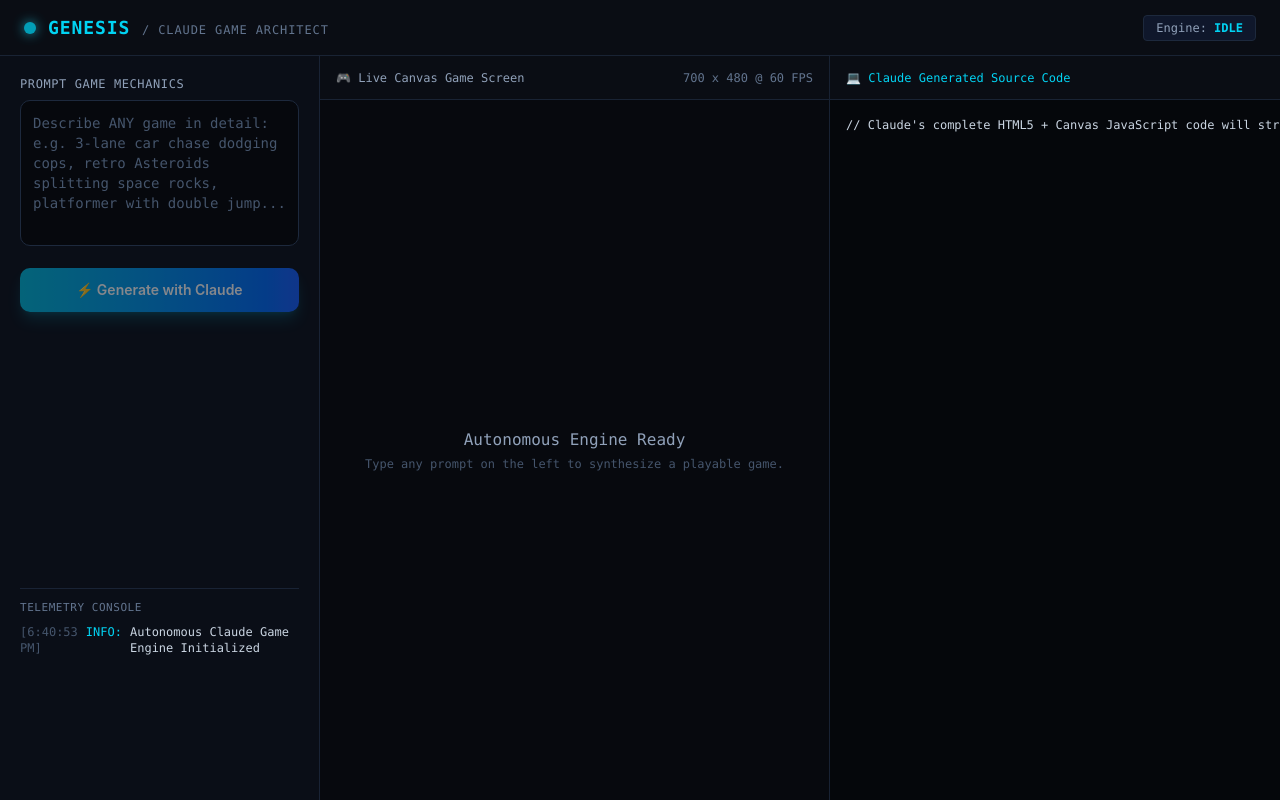
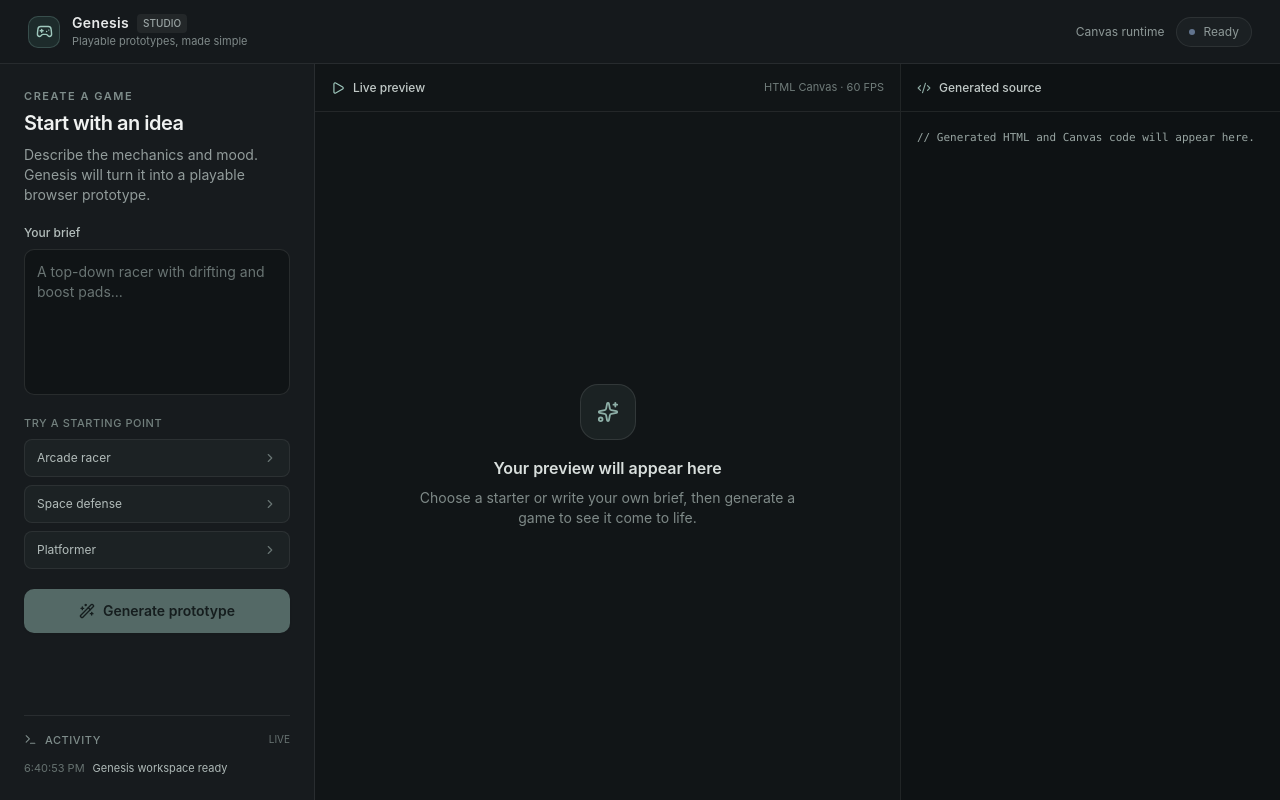
Before and after one commit to Ambhrin/genesisBGKV, a Next.js app: page / in a window 1280 px wide. Built offline with nearby package versions, Linux system fonts and the light colour scheme.

Commit message:
Refine Genesis studio frontend

```diff
--- a/app/layout.tsx
+++ b/app/layout.tsx
@@ -3,8 +3,8 @@ import type { Metadata, Viewport } from 'next'
 import './globals.css'
 
 export const metadata: Metadata = {
-  title: 'v0 App',
-  description: 'Created with v0',
+  title: 'Genesis Studio — Playable Prototypes',
+  description: 'Turn game ideas into playable browser prototypes with Genesis Studio.',
   generator: 'v0.app',
   icons: {
     icon: [
--- a/components/game-ide.tsx
+++ b/components/game-ide.tsx
@@ -1,212 +1,157 @@
-"use client";
+'use client'
 
-import React, { useState, useEffect, useRef } from "react";
+import React, { useEffect, useRef, useState } from 'react'
+import {
+  Check,
+  ChevronRight,
+  Code2,
+  Copy,
+  Gamepad2,
+  LoaderCircle,
+  Play,
+  Sparkles,
+  Terminal,
+  WandSparkles,
+} from 'lucide-react'
+
+const starterPrompts = [
+  { label: 'Arcade racer', prompt: 'A polished top-down arcade racer with traffic, boost pads, and lap timing.' },
+  { label: 'Space defense', prompt: 'A focused space defense game with waves of asteroids, upgrades, and a high score.' },
+  { label: 'Platformer', prompt: 'A compact platformer with double jump, moving platforms, collectibles, and a finish flag.' },
+]
+
+type LogEntry = [string, string, string]
 
 export function GameIde() {
-  const [prompt, setPrompt] = useState("");
-  const [loading, setLoading] = useState(false);
-  const [gameHtml, setGameHtml] = useState("");
-  const [copied, setCopied] = useState(false);
-  const [logs, setLogs] = useState<[string, string, string][]>([
-    [new Date().toLocaleTimeString(), "info", "Autonomous Claude Game Engine Initialized"],
-  ]);
-  const [status, setStatus] = useState<"idle" | "generating" | "running" | "healing">("idle");
-  const iframeRef = useRef<HTMLIFrameElement>(null);
+  const [prompt, setPrompt] = useState('')
+  const [loading, setLoading] = useState(false)
+  const [gameHtml, setGameHtml] = useState('')
+  const [copied, setCopied] = useState(false)
+  const [logs, setLogs] = useState<LogEntry[]>([
+    [new Date().toLocaleTimeString(), 'info', 'Genesis workspace ready'],
+  ])
+  const [status, setStatus] = useState<'idle' | 'generating' | 'running' | 'healing'>('idle')
+  const iframeRef = useRef<HTMLIFrameElement>(null)
 
-  const addLog = (type: "info" | "success" | "error", message: string) => {
-    const time = new Date().toLocaleTimeString();
-    setLogs((prev) => [...prev, [time, type, message]]);
-  };
+  const addLog = (type: 'info' | 'success' | 'error', message: string) => {
+    const time = new Date().toLocaleTimeString()
+    setLogs((prev) => [...prev, [time, type, message]])
+  }
 
   const handleGenerate = async (customPrompt?: string) => {
-    const targetPrompt = customPrompt || prompt;
-    if (!targetPrompt.trim()) return;
-
-    setLoading(true);
-    setStatus("generating");
-    addLog("info", `Claude 3.5 synthesizing: "${targetPrompt}"...`);
+    const targetPrompt = customPrompt || prompt
+    if (!targetPrompt.trim()) return
+    setPrompt(targetPrompt)
+    setLoading(true)
+    setStatus('generating')
+    addLog('info', `Building a playable prototype from your brief...`)
 
     try {
-      const res = await fetch("/api/generate", {
-        method: "POST",
-        headers: { "Content-Type": "application/json" },
+      const res = await fetch('/api/generate', {
+        method: 'POST',
+        headers: { 'Content-Type': 'application/json' },
         body: JSON.stringify({ prompt: targetPrompt }),
-      });
+      })
+      const data = await res.json()
+      if (!data.success) throw new Error(data.error || 'Generation failed')
+      setGameHtml(data.gameHtml)
+      setStatus('running')
+      addLog('success', 'Prototype is live in the preview panel.')
+    } catch (err: any) {
+      setStatus('idle')
+      addLog('error', err.message || 'Generation failed.')
+    } finally {
+      setLoading(false)
+    }
+  }
 
-      const data = await res.json();
-      if (!data.success) throw new Error(data.error || "Generation failed");
-
-      setGameHtml(data.gameHtml);
-      setStatus("running");
-      addLog("success", "Synthesis complete! 60 FPS Canvas engine running.");
-    } catch (err: any) {
-      setStatus("idle");
-      addLog("error", err.message || "Synthesis failed.");
-    } finally {
-      setLoading(false);
-    }
-  };
-
-  // Autonomous Self-Healing Error Trap
   useEffect(() => {
     const handleMessage = async (event: MessageEvent) => {
-      if (event.data?.type === "GAME_ERROR") {
-        const errorMsg = event.data.error;
-        addLog("error", `Runtime crash: ${errorMsg}`);
-        setStatus("healing");
-
-        try {
-          const res = await fetch("/api/generate", {
-            method: "POST",
-            headers: { "Content-Type": "application/json" },
-            body: JSON.stringify({
-              prompt,
-              errorContext: errorMsg,
-              previousCode: gameHtml,
-            }),
-          });
-          const data = await res.json();
-          if (data.success) {
-            setGameHtml(data.gameHtml);
-            setStatus("running");
-            addLog("success", "Claude healed and patched the game code!");
-          }
-        } catch {
-          addLog("error", "Self-healing failed.");
-          setStatus("running");
+      if (event.data?.type !== 'GAME_ERROR') return
+      const errorMsg = event.data.error
+      addLog('error', `Preview error: ${errorMsg}`)
+      setStatus('healing')
+      try {
+        const res = await fetch('/api/generate', {
+          method: 'POST',
+          headers: { 'Content-Type': 'application/json' },
+          body: JSON.stringify({ prompt, errorContext: errorMsg, previousCode: gameHtml }),
+        })
+        const data = await res.json()
+        if (data.success) {
+          setGameHtml(data.gameHtml)
+          setStatus('running')
+          addLog('success', 'Preview recovered and is running again.')
         }
+      } catch {
+        addLog('error', 'Automatic recovery could not complete.')
+        setStatus('running')
       }
-    };
-
-    window.addEventListener("message", handleMessage);
-    return () => window.removeEventListener("message", handleMessage);
-  }, [gameHtml, prompt]);
+    }
+    window.addEventListener('message', handleMessage)
+    return () => window.removeEventListener('message', handleMessage)
+  }, [gameHtml, prompt])
 
   const copyToClipboard = () => {
-    if (!gameHtml) return;
-    navigator.clipboard.writeText(gameHtml);
-    setCopied(true);
-    setTimeout(() => setCopied(false), 2000);
-  };
+    if (!gameHtml) return
+    navigator.clipboard.writeText(gameHtml)
+    setCopied(true)
+    setTimeout(() => setCopied(false), 2000)
+  }
 
   const wrappedGameHtml = gameHtml
     ? gameHtml.replace(
-        "<head>",
-        `<head>
-        <script>
-          window.onerror = function(msg, url, line) {
-            window.parent.postMessage({ type: 'GAME_ERROR', error: msg + ' (line ' + line + ')' }, '*');
-            return false;
-          };
-        </script>`
+        '<head>',
+        `<head><script>window.onerror=function(msg,url,line){window.parent.postMessage({type:'GAME_ERROR',error:msg+' (line '+line+')'},'*');return false}</script>`,
       )
-    : "";
+    : ''
+
+  const statusLabel = status === 'generating' ? 'Building' : status === 'healing' ? 'Recovering' : status === 'running' ? 'Live' : 'Ready'
+  const statusTone = status === 'running' ? 'bg-emerald-500' : status === 'idle' ? 'bg-slate-500' : 'bg-amber-500'
 
   return (
-    <div className="flex h-screen w-full flex-col bg-[#07090e] text-slate-200 font-sans">
-      {/* Top Navbar */}
-      <header className="flex h-14 items-center justify-between border-b border-slate-800/80 px-6 bg-[#0a0d14]">
+    <main className="flex min-h-screen w-full flex-col bg-[#111417] text-[#e7e9e9] font-sans selection:bg-[#8ab8ad]/30">
+      <header className="flex min-h-16 items-center justify-between border-b border-white/[0.08] bg-[#15191c] px-5 lg:px-7">
         <div className="flex items-center gap-3">
-          <div className="h-3 w-3 rounded-full bg-cyan-400 shadow-[0_0_12px_#22d3ee] animate-pulse"></div>
-          <span className="font-mono text-lg font-bold tracking-wider text-cyan-400">
-            GENESIS <span className="text-xs text-slate-500 font-normal">/ CLAUDE GAME ARCHITECT</span>
-          </span>
+          <div className="flex size-8 items-center justify-center rounded-lg border border-[#789f97]/30 bg-[#1d2b2b] text-[#9fc8bd]"><Gamepad2 size={17} /></div>
+          <div>
+            <div className="flex items-center gap-2"><span className="text-sm font-semibold tracking-wide">Genesis</span><span className="rounded bg-white/[0.06] px-1.5 py-0.5 text-[10px] font-medium text-[#9ba5a5]">STUDIO</span></div>
+            <p className="text-[11px] text-[#7f8989]">Playable prototypes, made simple</p>
+          </div>
         </div>
-        <div className="flex items-center gap-4">
-          <span className="text-xs font-mono px-3 py-1 rounded border border-slate-800 bg-slate-900 text-slate-400">
-            Engine: <span className="text-cyan-400 font-semibold uppercase">{status}</span>
-          </span>
+        <div className="flex items-center gap-3 text-xs text-[#8d9897]">
+          <span className="hidden sm:inline">Canvas runtime</span>
+          <span className="flex items-center gap-2 rounded-full border border-white/[0.08] bg-[#1b2023] px-3 py-1.5"><span className={`size-1.5 rounded-full ${statusTone}`} />{statusLabel}</span>
         </div>
       </header>
 
-      {/* Main Studio Body */}
-      <div className="flex flex-1 overflow-hidden">
-        {/* Left Column: Prompt Studio */}
-        <aside className="w-80 border-r border-slate-800/80 bg-[#0a0e17] p-5 flex flex-col justify-between flex-shrink-0">
-          <div className="space-y-4">
-            <div>
-              <label className="block text-xs font-mono uppercase tracking-wider text-slate-400 mb-2">
-                Prompt Game Mechanics
-              </label>
-              <textarea
-                value={prompt}
-                onChange={(e) => setPrompt(e.target.value)}
-                placeholder="Describe ANY game in detail: e.g. 3-lane car chase dodging cops, retro Asteroids splitting space rocks, platformer with double jump..."
-                rows={6}
-                className="w-full resize-none rounded-lg border border-slate-800 bg-[#06080d] p-3 text-sm text-slate-200 placeholder-slate-600 focus:border-cyan-500 focus:outline-none focus:ring-1 focus:ring-cyan-500 font-mono"
-              />
+      <div className="flex min-h-0 flex-1 flex-col overflow-auto lg:flex-row lg:overflow-hidden">
+        <aside className="flex w-full shrink-0 flex-col border-b border-white/[0.08] bg-[#171b1e] p-5 lg:w-[315px] lg:border-b-0 lg:border-r lg:p-6">
+          <div className="flex flex-1 flex-col gap-5">
+            <div><p className="mb-1 text-[11px] font-semibold uppercase tracking-[0.14em] text-[#7f8d8b]">Create a game</p><h1 className="text-xl font-semibold tracking-tight text-[#f0f2f1]">Start with an idea</h1><p className="mt-2 text-sm leading-5 text-[#929c9b]">Describe the mechanics and mood. Genesis will turn it into a playable browser prototype.</p></div>
+            <div className="flex flex-col gap-2">
+              <label htmlFor="game-prompt" className="text-xs font-medium text-[#b5bfbd]">Your brief</label>
+              <textarea id="game-prompt" value={prompt} onChange={(e) => setPrompt(e.target.value)} placeholder="A top-down racer with drifting and boost pads..." rows={6} className="w-full resize-none rounded-lg border border-white/[0.1] bg-[#101416] p-3 text-sm leading-5 text-[#e7e9e9] outline-none transition placeholder:text-[#697473] focus:border-[#789f97] focus:ring-2 focus:ring-[#789f97]/15" />
             </div>
-
-            <button
-              onClick={() => handleGenerate()}
-              disabled={loading || !prompt.trim()}
-              className="w-full rounded-lg bg-gradient-to-r from-cyan-500 to-blue-600 py-3 text-sm font-semibold text-white shadow-lg shadow-cyan-500/25 hover:from-cyan-400 hover:to-blue-500 disabled:opacity-50 disabled:cursor-not-allowed transition"
-            >
-              {loading ? "Claude Synthesizing Game..." : "⚡ Generate with Claude"}
-            </button>
+            <div className="flex flex-col gap-2">
+              <p className="text-[11px] font-medium uppercase tracking-wider text-[#73807e]">Try a starting point</p>
+              {starterPrompts.map((starter) => <button key={starter.label} type="button" onClick={() => setPrompt(starter.prompt)} className="group flex items-center justify-between rounded-md border border-white/[0.07] bg-[#1c2224] px-3 py-2.5 text-left text-xs text-[#b2bcba] transition hover:border-[#789f97]/50 hover:bg-[#202a2b] hover:text-[#e6eeeb]"><span>{starter.label}</span><ChevronRight size={14} className="text-[#687573] transition group-hover:translate-x-0.5 group-hover:text-[#9fc8bd]" /></button>)}
+            </div>
+            <button type="button" onClick={() => handleGenerate()} disabled={loading || !prompt.trim()} className="flex h-11 items-center justify-center gap-2 rounded-lg bg-[#9fc8bd] px-4 text-sm font-semibold text-[#13201e] shadow-sm transition hover:bg-[#b4d5cd] disabled:cursor-not-allowed disabled:opacity-45">{loading ? <LoaderCircle size={16} className="animate-spin" /> : <WandSparkles size={16} />}{loading ? 'Building prototype...' : 'Generate prototype'}</button>
           </div>
-
-          {/* Execution Telemetry Console */}
-          <div className="h-48 border-t border-slate-800/80 pt-3 flex flex-col font-mono text-xs">
-            <span className="text-[11px] text-slate-500 uppercase tracking-wider mb-2">Telemetry Console</span>
-            <div className="flex-1 overflow-y-auto space-y-1.5 pr-1">
-              {logs.map(([time, type, message], idx) => (
-                <div key={idx} className="flex gap-2">
-                  <span suppressHydrationWarning className="text-slate-600">[{time}]</span>
-                  <span className={type === "success" ? "text-emerald-400" : type === "error" ? "text-rose-400" : "text-cyan-400"}>
-                    {type.toUpperCase()}:
-                  </span>
-                  <span className="text-slate-300 break-all">{message}</span>
-                </div>
-              ))}
-            </div>
-          </div>
+          <div className="mt-6 border-t border-white/[0.08] pt-4"><div className="mb-3 flex items-center justify-between"><span className="flex items-center gap-2 text-[11px] font-medium uppercase tracking-wider text-[#7f8d8b]"><Terminal size={13} /> Activity</span><span className="text-[10px] text-[#697473]">LIVE</span></div><div className="flex max-h-32 flex-col gap-2 overflow-y-auto pr-1">{logs.slice(-5).map(([time, type, message], idx) => <div key={idx} className="flex gap-2 text-[11px] leading-4"><span className="shrink-0 text-[#667270]">{time}</span><span className={type === 'success' ? 'text-[#8bc1ae]' : type === 'error' ? 'text-[#e39a91]' : 'text-[#aeb9b7]'}>{message}</span></div>)}</div></div>
         </aside>
 
-        {/* Center: Live Playable Canvas Game */}
-        <section className="flex-1 flex flex-col border-r border-slate-800/80 bg-[#07090e] min-w-0">
-          <div className="flex h-11 items-center justify-between border-b border-slate-800/80 px-4 bg-[#0a0d14]">
-            <span className="text-xs font-mono text-slate-400">🎮 Live Canvas Game Screen</span>
-            <span className="text-xs font-mono text-slate-500">700 x 480 @ 60 FPS</span>
-          </div>
-          <div className="flex-1 flex items-center justify-center p-4 overflow-hidden relative">
-            {wrappedGameHtml ? (
-              <iframe
-                ref={iframeRef}
-                srcDoc={wrappedGameHtml}
-                title="Claude Game Sandbox"
-                sandbox="allow-scripts allow-modals"
-                className="w-full h-full border border-slate-800/80 rounded-lg shadow-2xl bg-[#080b12]"
-              />
-            ) : (
-              <div className="text-center font-mono text-slate-600">
-                <p className="text-base text-slate-400 mb-1">Autonomous Engine Ready</p>
-                <p className="text-xs">Type any prompt on the left to synthesize a playable game.</p>
-              </div>
-            )}
-          </div>
+        <section className="flex min-h-[390px] min-w-0 flex-1 flex-col bg-[#111517] lg:min-h-0">
+          <div className="flex h-12 shrink-0 items-center justify-between border-b border-white/[0.08] px-4"><div className="flex items-center gap-2 text-xs font-medium text-[#c1c9c7]"><Play size={14} className="text-[#9fc8bd]" /> Live preview</div><span className="text-[11px] text-[#707c7a]">HTML Canvas · 60 FPS</span></div>
+          <div className="relative flex min-h-0 flex-1 items-center justify-center p-4 lg:p-6">{wrappedGameHtml ? <iframe ref={iframeRef} srcDoc={wrappedGameHtml} title="Generated game preview" sandbox="allow-scripts allow-modals" className="size-full min-h-[340px] rounded-lg border border-white/[0.1] bg-[#0b0e10] shadow-xl" /> : <div className="flex max-w-sm flex-col items-center text-center"><div className="mb-4 flex size-14 items-center justify-center rounded-2xl border border-white/[0.1] bg-[#1b2223] text-[#8eafa7]"><Sparkles size={22} /></div><h2 className="text-base font-semibold text-[#d9dfdd]">Your preview will appear here</h2><p className="mt-2 text-sm leading-5 text-[#7f8a88]">Choose a starter or write your own brief, then generate a game to see it come to life.</p></div>}</div>
         </section>
 
-        {/* Right: Visible Live Generated Code Editor */}
-        <section className="w-[450px] flex flex-col bg-[#05070b] flex-shrink-0">
-          <div className="flex h-11 items-center justify-between border-b border-slate-800/80 px-4 bg-[#0a0d14]">
-            <span className="text-xs font-mono text-cyan-400">💻 Claude Generated Source Code</span>
-            {gameHtml && (
-              <button
-                onClick={copyToClipboard}
-                className="text-xs font-mono px-2.5 py-1 rounded bg-slate-800 hover:bg-slate-700 text-slate-200 transition"
-              >
-                {copied ? "Copied!" : "Copy Code"}
-              </button>
-            )}
-          </div>
-          <div className="flex-1 overflow-auto p-4 font-mono text-xs text-slate-300 leading-relaxed">
-            <pre className="whitespace-pre">
-              {gameHtml || "// Claude's complete HTML5 + Canvas JavaScript code will stream here..."}
-            </pre>
-          </div>
+        <section className="flex min-h-[280px] w-full shrink-0 flex-col border-t border-white/[0.08] bg-[#0e1214] lg:w-[380px] lg:border-l lg:border-t-0">
+          <div className="flex h-12 shrink-0 items-center justify-between border-b border-white/[0.08] px-4"><div className="flex items-center gap-2 text-xs font-medium text-[#c1c9c7]"><Code2 size={14} className="text-[#8eaaa3]" /> Generated source</div>{gameHtml && <button type="button" onClick={copyToClipboard} className="flex items-center gap-1.5 rounded-md border border-white/[0.1] px-2.5 py-1.5 text-[11px] text-[#aeb9b7] transition hover:bg-white/[0.06] hover:text-white">{copied ? <Check size={13} /> : <Copy size={13} />}{copied ? 'Copied' : 'Copy'}</button>}</div>
+          <div className="flex-1 overflow-auto p-4 font-mono text-[11px] leading-5 text-[#98a5a2]"><pre className="whitespace-pre-wrap break-words">{gameHtml || '// Generated HTML and Canvas code will appear here.'}</pre></div>
         </section>
       </div>
-    </div>
-  );
+    </main>
+  )
 }
```
